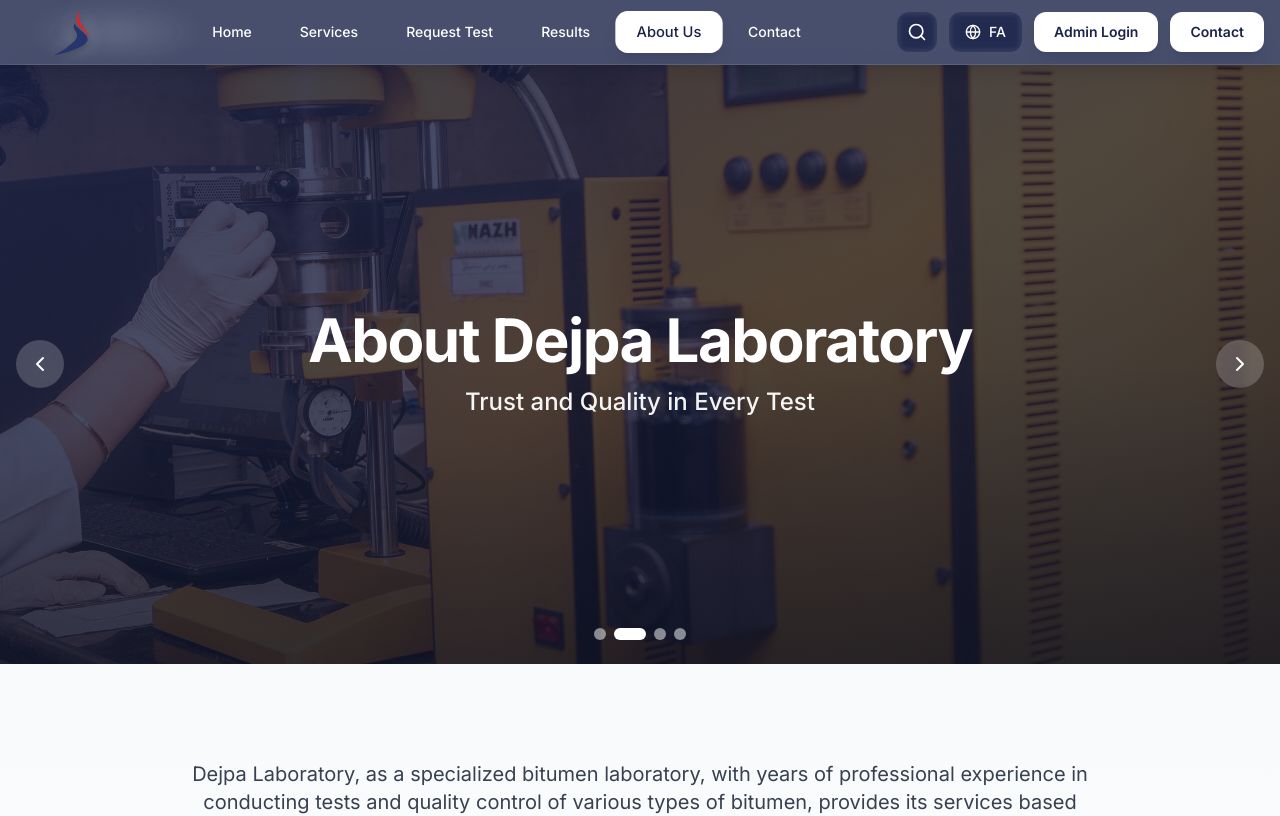
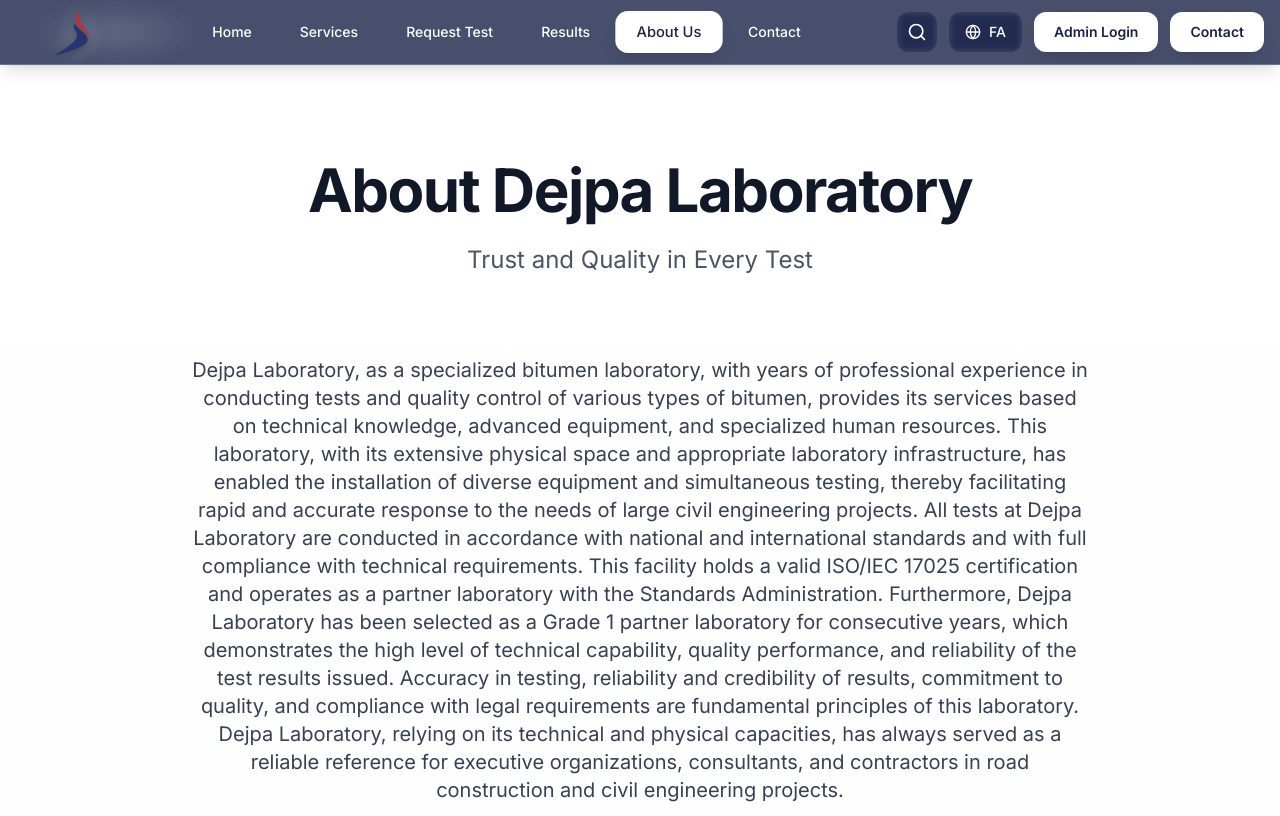
Before and after one commit to melina-niavarani/DejpaLab, a Next.js app: page /en/about in a window 1280 px wide. Shown: the top 816 px of the page. Built offline with nearby package versions, Linux system fonts and the light colour scheme.

Commit message:
update about us

```diff
--- a/app/[locale]/about/page.tsx
+++ b/app/[locale]/about/page.tsx
@@ -1,34 +1,10 @@
 'use client';
 
 import { useTranslations } from 'next-intl';
-import Image from 'next/image';
-import { Target, Eye, Heart, CheckCircle, ChevronLeft, ChevronRight } from 'lucide-react';
-import { useState, useEffect } from 'react';
+import { Target, Eye, Heart, CheckCircle } from 'lucide-react';
 
 export default function AboutPage() {
   const t = useTranslations('about');
-  const [currentSlide, setCurrentSlide] = useState(0);
-  const images = ['/img/2.webp', '/img/3.webp', '/img/4.webp', '/img/5.webp'];
-
-  useEffect(() => {
-    const timer = setInterval(() => {
-      setCurrentSlide((prev) => (prev + 1) % images.length);
-    }, 5000);
-
-    return () => clearInterval(timer);
-  }, [images.length]);
-
-  const nextSlide = () => {
-    setCurrentSlide((prev) => (prev + 1) % images.length);
-  };
-
-  const prevSlide = () => {
-    setCurrentSlide((prev) => (prev - 1 + images.length) % images.length);
-  };
-
-  const goToSlide = (index: number) => {
-    setCurrentSlide(index);
-  };
 
   const values = [
     {
@@ -49,84 +25,18 @@
   ];
 
   return (
-    <div className="flex flex-col min-h-screen">
-      {/* Hero Slider Section */}
-      <section className="relative text-white h-[500px] md:h-[600px] overflow-hidden">
-        {/* Slides Container */}
-        <div className="relative w-full h-full">
-          {images.map((image, index) => (
-            <div
-              key={index}
-              className={`absolute inset-0 transition-opacity duration-1000 ${
-                index === currentSlide ? 'opacity-100 z-10' : 'opacity-0 z-0'
-              }`}
-            >
-              <Image
-                src={image}
-                alt={`Laboratory Image ${index + 1}`}
-                fill
-                className="object-cover"
-                priority={index === 0}
-                quality={90}
-              />
-              {/* Gradient Overlay */}
-              <div className="absolute inset-0 bg-gradient-to-br from-primary-600/85 via-primary-700/75 to-primary-800/85"></div>
-              <div className="absolute inset-0 bg-gradient-to-t from-primary-900/40 via-transparent to-transparent"></div>
-            </div>
-          ))}
-        </div>
-
-        {/* Content Overlay */}
-        <div className="absolute inset-0 z-20 flex items-center justify-center">
-          <div className="text-center px-4 animate-fade-in-up">
-            <h1 className="text-4xl md:text-6xl font-bold mb-4 text-balance leading-tight tracking-tight">
+    <div className="py-24 bg-gradient-to-b from-white via-gray-50/50 to-white min-h-screen">
+      <div className="container mx-auto px-4">
+        {/* Header */}
+        <div className="text-center mb-20">
+          <h1 className="text-5xl md:text-6xl font-bold text-gray-900 mb-6 tracking-tight">
             {t('title')}
           </h1>
-            <p className="text-xl md:text-2xl text-white/95 font-medium leading-relaxed max-w-3xl">
+          <p className="text-xl md:text-2xl text-gray-600 max-w-3xl mx-auto leading-relaxed">
             {t('subtitle')}
           </p>
         </div>
-        </div>
 
-        {/* Navigation Arrows */}
-        <button
-          onClick={prevSlide}
-          className="absolute left-4 top-1/2 -translate-y-1/2 z-30 bg-white/20 backdrop-blur-sm hover:bg-white/30 text-white p-3 rounded-full transition-all duration-300 hover:scale-110 active:scale-95"
-          aria-label="Previous slide"
-        >
-          <ChevronLeft className="w-6 h-6" />
-        </button>
-        <button
-          onClick={nextSlide}
-          className="absolute right-4 top-1/2 -translate-y-1/2 z-30 bg-white/20 backdrop-blur-sm hover:bg-white/30 text-white p-3 rounded-full transition-all duration-300 hover:scale-110 active:scale-95"
-          aria-label="Next slide"
-        >
-          <ChevronRight className="w-6 h-6" />
-        </button>
-
-        {/* Dots Indicator */}
-        <div className="absolute bottom-6 left-1/2 -translate-x-1/2 z-30 flex gap-2">
-          {images.map((_, index) => (
-            <button
-              key={index}
-              onClick={() => goToSlide(index)}
-              className={`w-3 h-3 rounded-full transition-all duration-300 ${
-                index === currentSlide
-                  ? 'bg-white w-8'
-                  : 'bg-white/50 hover:bg-white/75'
-              }`}
-              aria-label={`Go to slide ${index + 1}`}
-            />
-          ))}
-        </div>
-
-        {/* Decorative Bottom Gradient */}
-        <div className="absolute bottom-0 left-0 right-0 h-32 bg-gradient-to-t from-gray-50 to-transparent z-[3] pointer-events-none"></div>
-      </section>
-
-      {/* Main Content */}
-      <div className="py-24 bg-gradient-to-b from-gray-50 via-white to-white">
-        <div className="container mx-auto px-4">
         {/* Description */}
         <div className="max-w-4xl mx-auto mb-20">
           <p className="text-lg md:text-xl text-gray-700 leading-relaxed text-center">
@@ -212,6 +122,5 @@
         </div>
       </div>
     </div>
-    </div>
   );
 }
```
Lines whose indentation alone changed are shown as unchanged.
